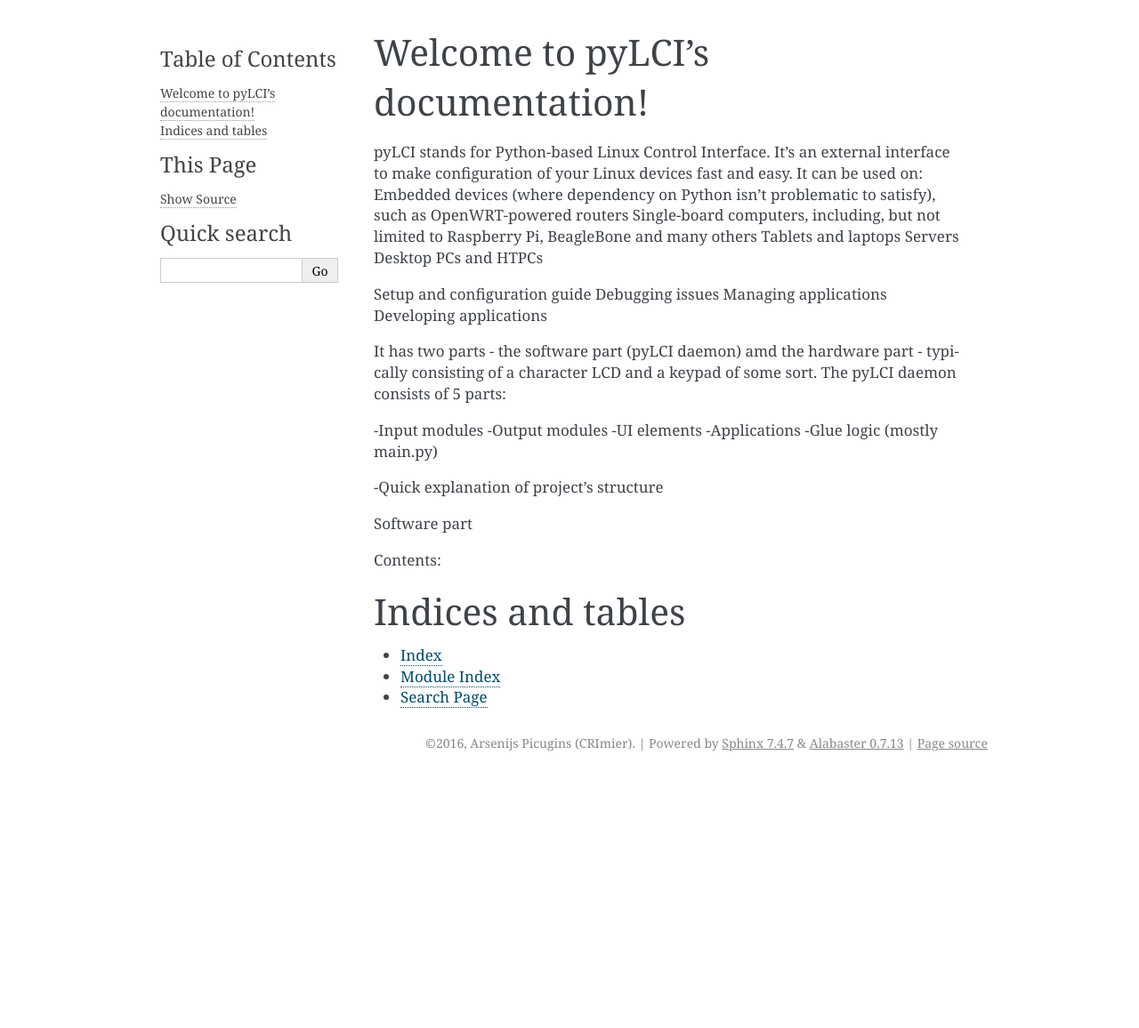
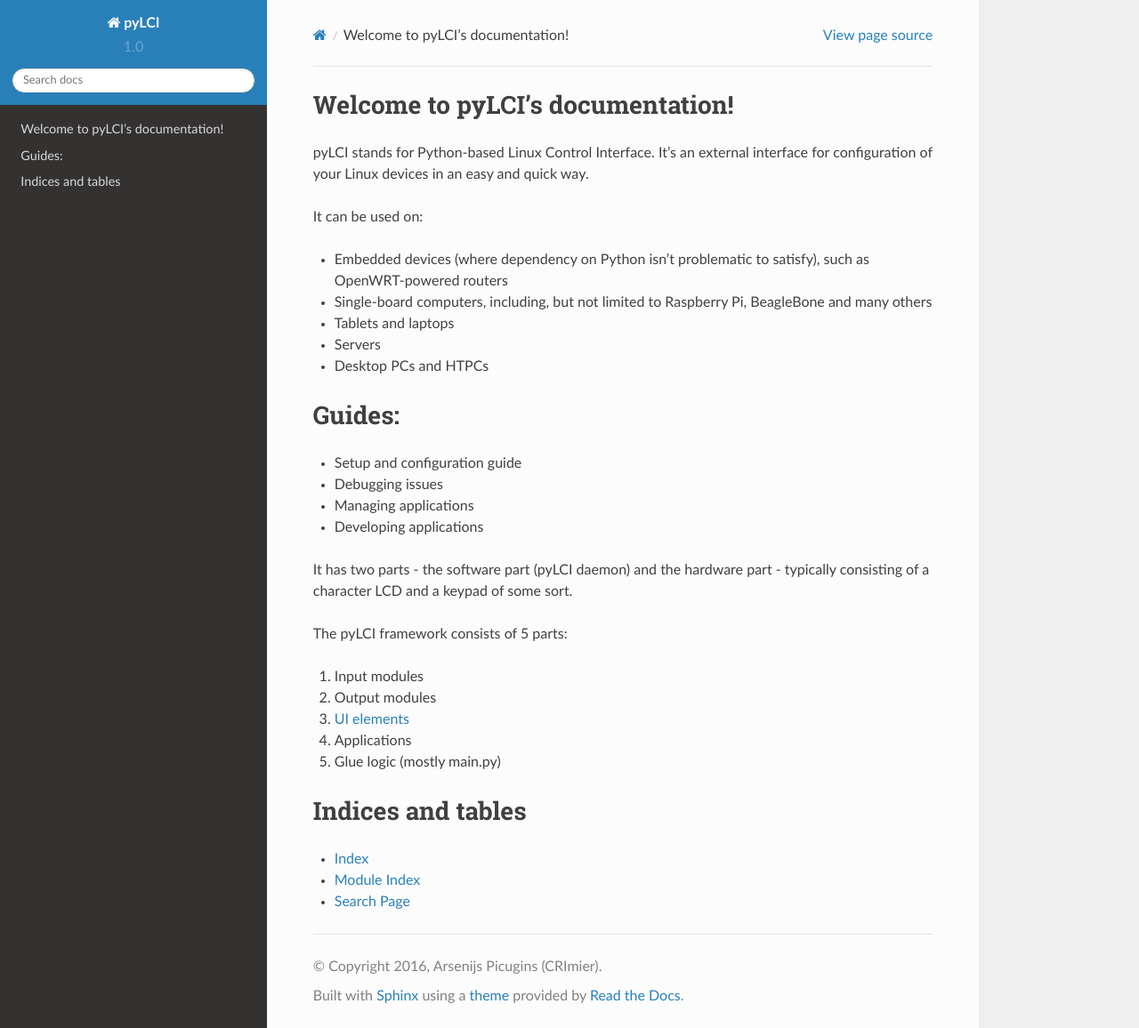
Before and after one commit to CRImier/pyLCI, a Sphinx documentation site: the page built from docs/index.rst, in a window 1280 px wide and 1156 px high. Shown: the whole window at 89% size. Built offline with Sphinx 7.4.7 and the Read the Docs theme 2.0.0, drawn with Linux system fonts in a browser that asks for light colours.

Commit message:
First revision of project documentation

```diff
--- a/docs/conf.py
+++ b/docs/conf.py
@@ -112,7 +112,7 @@
 
 # The theme to use for HTML and HTML Help pages.  See the documentation for
 # a list of builtin themes.
-html_theme = 'alabaster'
+html_theme = 'sphinx_rtd_theme'
 
 # Theme options are theme-specific and customize the look and feel of a theme
 # further.  For a list of options available for each theme, see the
@@ -120,7 +120,6 @@
 #html_theme_options = {}
 
 # Add any paths that contain custom themes here, relative to this directory.
-#html_theme_path = []
 
 # The name for this set of Sphinx documents.  If None, it defaults to
 # "<project> v<release> documentation".
@@ -286,3 +285,13 @@
 
 # If true, do not generate a @detailmenu in the "Top" node's menu.
 #texinfo_no_detailmenu = False
+
+
+sys.path.insert(0,os.path.abspath("../ui"))
+
+on_rtd = os.environ.get('READTHEDOCS', None) == 'True'
+
+if not on_rtd:  # only import and set the theme if we're building docs locally
+    import sphinx_rtd_theme
+    html_theme = "sphinx_rtd_theme"
+    html_theme_path = [sphinx_rtd_theme.get_html_theme_path()]
--- a/docs/index.rst
+++ b/docs/index.rst
@@ -1,43 +1,37 @@
-.. pyLCI documentation master file, created by
-   sphinx-quickstart on Mon Mar 28 01:03:08 2016.
-   You can adapt this file completely to your liking, but it should at least
-   contain the root `toctree` directive.
-
 Welcome to pyLCI's documentation!
 =================================
 
-pyLCI stands for Python-based Linux Control Interface. It's an external interface to make configuration of your Linux devices fast and easy.
+pyLCI stands for Python-based Linux Control Interface. It's an external interface for configuration of your Linux devices in an easy and quick way.
+
 It can be used on:
-Embedded devices (where dependency on Python isn't problematic to satisfy), such as OpenWRT-powered routers
-Single-board computers, including, but not limited to Raspberry Pi, BeagleBone and many others
-Tablets and laptops
-Servers
-Desktop PCs and HTPCs
 
-Setup and configuration guide
-Debugging issues
-Managing applications
-Developing applications
+* Embedded devices (where dependency on Python isn't problematic to satisfy), such as OpenWRT-powered routers
+* Single-board computers, including, but not limited to Raspberry Pi, BeagleBone and many others
+* Tablets and laptops
+* Servers
+* Desktop PCs and HTPCs
 
-It has two parts - the software part (pyLCI daemon) amd the hardware part - typically consisting of a character LCD and a keypad of some sort.
-The pyLCI daemon consists of 5 parts:
+Guides:
+=================================
 
--Input modules
--Output modules
--UI elements
--Applications
--Glue logic (mostly main.py)
+* Setup and configuration guide
+* Debugging issues
+* Managing applications
+* Developing applications
 
--Quick explanation of project's structure
+It has two parts - the software part (pyLCI daemon) and the hardware part - typically consisting of a character LCD and a keypad of some sort.
 
-Software part
+The pyLCI framework consists of 5 parts:
 
+#. Input modules
+#. Output modules
+#. :doc:`UI elements <ui>`
+#. Applications
+#. Glue logic (mostly main.py)
 
-Contents:
 
 .. toctree::
    :maxdepth: 2
-
 
 
 Indices and tables
```
Also changed, not shown: docs/ui.rst (added, +25 -0 lines), docs/ui_menu.rst (added, +22 -0 lines).
